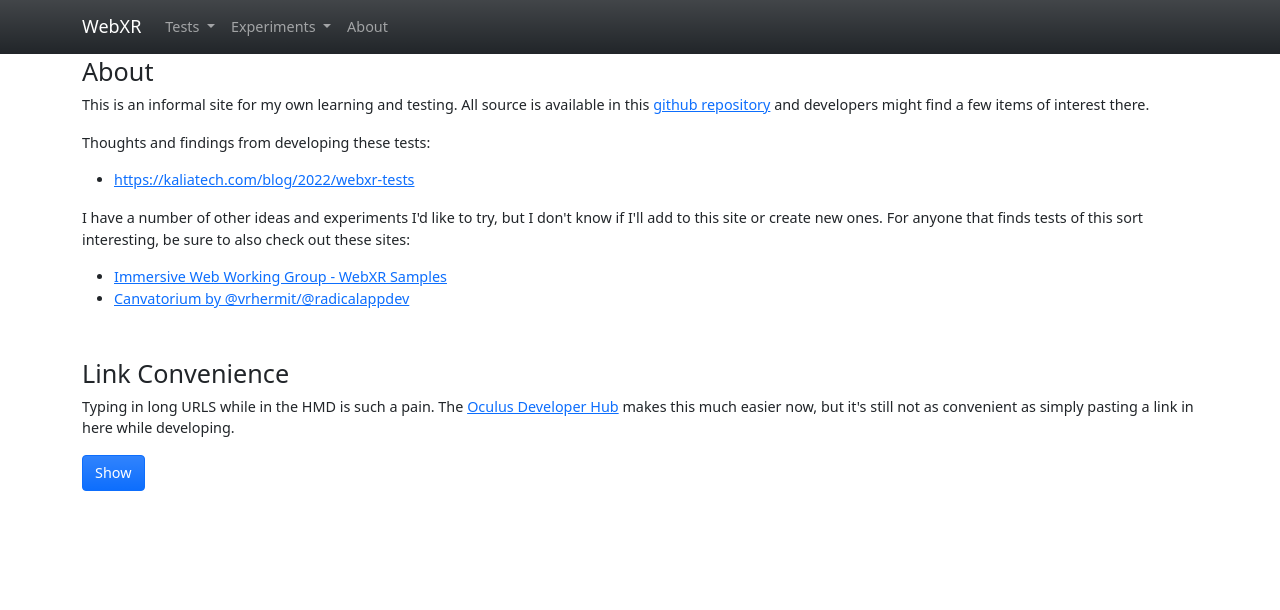
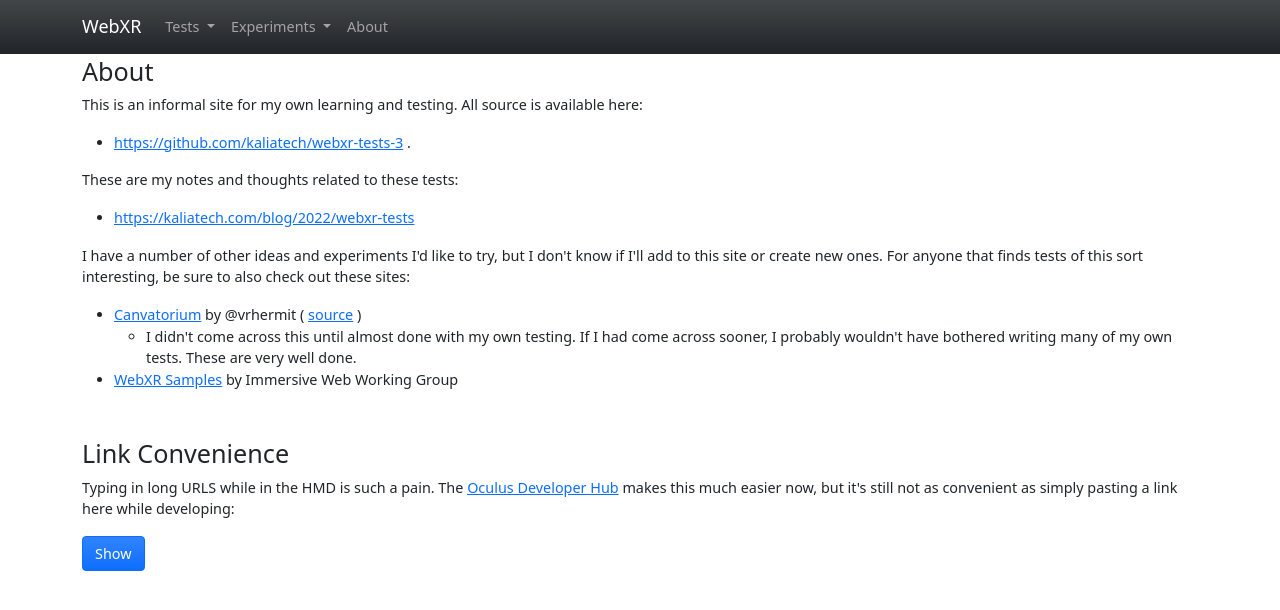
Before and after one commit to kaliatech/webxr-tests-3, a Vue app: page /about in a window 1280 px wide. Shown: the top 610 px of the page. Built offline with nearby package versions, Linux system fonts and the light colour scheme; some icons are missing.

Commit message:
Cleanup readme and about, add links to home

```diff
--- a/src/views/AboutView.vue
+++ b/src/views/AboutView.vue
@@ -6,42 +6,49 @@
           <div class="row">
             <div class="col">
               <h1>About</h1>
-              <p>
-                This is an informal site for my own learning and testing. All source is available in this
-                <a href="https://github.com/kaliatech/webxr-tests-3">github repository</a>
-                and developers might find a few items of interest there.
-              </p>
-              <p>
-                Thoughts and findings from developing these tests:
-              </p>
+              <p>This is an informal site for my own learning and testing. All source is available here:</p>
+              <ul>
+                <li>
+                  <a href="https://github.com/kaliatech/webxr-tests-3">https://github.com/kaliatech/webxr-tests-3</a>
+                  .
+                </li>
+              </ul>
+              <p>These are my notes and thoughts related to these tests:</p>
               <ul>
                 <li>
                   <a href="https://kaliatech.com/blog/2022/webxr-tests">https://kaliatech.com/blog/2022/webxr-tests</a>
                 </li>
               </ul>
               <p>
-                I have a number of other ideas and experiments I'd like to try, but I don't know if I'll
-                add to this site or create new ones. For anyone that finds tests of this sort interesting, be sure to
-                also check out these sites:
+                I have a number of other ideas and experiments I'd like to try, but I don't know if I'll add to this
+                site or create new ones. For anyone that finds tests of this sort interesting, be sure to also check out
+                these sites:
               </p>
               <div>
                 <ul>
                   <li>
-                  <a href="https://immersive-web.github.io/webxr-samples/">
-                    Immersive Web Working Group - WebXR Samples
-                  </a>
+                    <a href="https://canvatorium.vercel.app/">Canvatorium</a> by @vrhermit
+                    (
+                    <a href="https://github.com/vrhermit/Canvatorium">source</a>
+                    )
+                    <ul>
+                      <li>
+                        I didn't come across this until almost done with my own testing. If I had come across sooner, I
+                        probably wouldn't have bothered writing many of my own tests. These are very well done.
+                      </li>
+                    </ul>
                   </li>
                   <li>
-                  <a href="https://canvatorium.vercel.app/">Canvatorium by @vrhermit/@radicalappdev</a>
+                    <a href="https://immersive-web.github.io/webxr-samples/">WebXR Samples</a> by Immersive Web Working Group
                   </li>
                 </ul>
               </div>
-              <h1 class='mt-5'>Link Convenience</h1>
+              <h1 class="mt-5">Link Convenience</h1>
               <p>
                 Typing in long URLS while in the HMD is such a pain. The
                 <a href="https://developer.oculus.com/documentation/web/browser-odh/">Oculus Developer Hub</a>
-                makes this much easier now, but it's still not as convenient as simply pasting a link in here while
-                developing.
+                makes this much easier now, but it's still not as convenient as simply pasting a link here while
+                developing:
               </p>
               <button
                 class="btn btn-primary"
--- a/src/views/HomeView.vue
+++ b/src/views/HomeView.vue
@@ -4,13 +4,11 @@
       <div class="row">
         <div class="col-12 col-lg-10 col-xl-8">
           <h2>WebXR Tests</h2>
-          <p>
-            Tests using Babylon.js 5, Vite, Vue3, Bootstrap 5, and TypeScript.
-          </p>
+          <p>Tests using Babylon.js 5, Vite, Vue3, Bootstrap 5, and TypeScript.</p>
 
           <p>
             While most of the functionality works across all browsers and devices, including Safari/iOS, these demos are
-            primarily meant to be viewed within a VR headset. Testing was done with Meta Quest 2.
+            primarily meant to be viewed within a VR headset. Testing was done with a Meta Quest 2.
           </p>
 
           <h3>Purpose</h3>
@@ -25,6 +23,43 @@
             <li>PBR Materials</li>
             <li>Etc</li>
           </ul>
+
+          <h3>Tests</h3>
+          <ul>
+            <li>
+              <a href="test1">Test 1</a>
+              - Simple XR Setup
+            </li>
+            <li>
+              <a href="test2">Test 2</a>
+              - Picking & Highlight Layers
+            </li>
+            <li>
+              <a href="test3">Test 3</a>
+              - Scene Loading/Unloading
+            </li>
+            <li>
+              <a href="test4">Test 4</a>
+              - Photo & Video (non-layer)
+            </li>
+            <li>
+              <a href="test5">Test 5</a>
+              - Menus & UIs (non-layer)
+            </li>
+            <li>
+              <a href="test6">Test 6</a>
+              - PBR Materials and Models
+            </li>
+          </ul>
+
+          Experiments
+          <ul>
+            <li>
+              <a href="experiment1">Experiment 1</a>
+              - Trees
+            </li>
+          </ul>
+
 
           <h3>Screenshots</h3>
 
@@ -53,9 +88,7 @@
               class="img-fluid rounded-3"
               alt="Screenshot - UI and Input in VR"
               src="https://camo.githubusercontent.com/5d9e249866c8739af4ba0947152db67a2ce0dca3d09b69f5bb8e160461c0588a/68747470733a2f2f696d6775722e636f6d2f4f584c585956522e6a7067" />
-            <figcaption class="figure-caption text-center">
-              2D UI in VR
-            </figcaption>
+            <figcaption class="figure-caption text-center">2D UI in VR</figcaption>
           </figure>
 
           <figure class="figure">
```
Also changed, not shown: 1 other file (tests, documents, lock files or other folders). Lines whose indentation alone changed are shown as unchanged.
